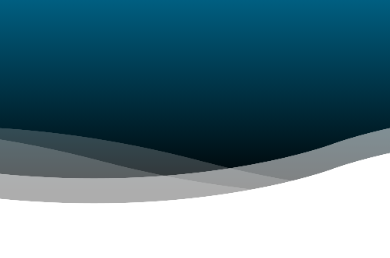
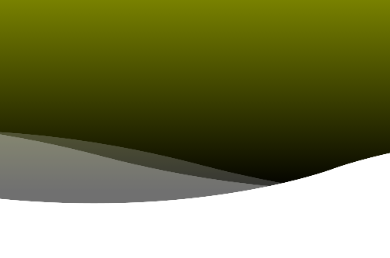
Before and after one commit to Creature-03/Website-theme-Wave, a plain HTML site: page index.html in a window 390 px wide. Shown: the part 188-446 px from the top of the page. Drawn offline with Linux system fonts and the light colour scheme.

Commit message:
added media quary breakpoints with varying background colors for different devices

```diff
--- a/css/style.css
+++ b/css/style.css
@@ -5,13 +5,32 @@ body{
     margin: 0;
     height: 150vh;
 }
-
+@media screen and (min-width: 1024px) {
+    .container{
+        background: linear-gradient(to top, rgb(0, 0, 0) 55%, rgb(0, 187, 255));
+    }
+}
+@media screen and (min-width: 768px) and (max-width: 1024px){
+    .container{
+        background: linear-gradient(to top, rgb(0, 0, 0) 55%, rgb(0, 255, 76));
+    }
+}
+@media screen and (min-width: 480px) and (max-width: 768px){
+    .container{
+        background: linear-gradient(to top, rgb(0, 0, 0) 55%, rgb(255, 0, 43));
+    }
+}
+@media screen and (min-width: 0px) and (max-width: 480px){
+    .container{
+        background: linear-gradient(to top, rgb(0, 0, 0) 55%, rgb(238, 255, 0));
+    }
+}
 .container{
     display: flex;
     position: relative;
     width: 100vw;
     height: 100vh;
-    background: linear-gradient(to top, rgb(0, 0, 0) 55%, rgb(0, 187, 255));
+    /* background: linear-gradient(to top, rgb(0, 0, 0) 55%, rgb(217, 255, 0)); */
     overflow: hidden;
 }
 section{
@@ -52,21 +71,21 @@ section .wave.wave2{
     z-index: 3;
     opacity: 0.5;
     animation-delay: -5s;
-    bottom: 53vh;
+    bottom: 49.5vh;
 }
 section .wave.wave3{
     animation: animate 10s linear infinite;
     z-index: 2;
     opacity: 0.2;
     animation-delay: -2s;
-    bottom: 51vh;
+    bottom: 50.5vh;
 }
 section .wave.wave4{
     animation: animate2 5s linear infinite;
     z-index: 1;
-    opacity: 0.2;
+    opacity: 0.3;
     animation-delay: -2s;
-    bottom: 51vh;
+    bottom: 51.5vh;
 }
 @keyframes animate{
     0%
```
